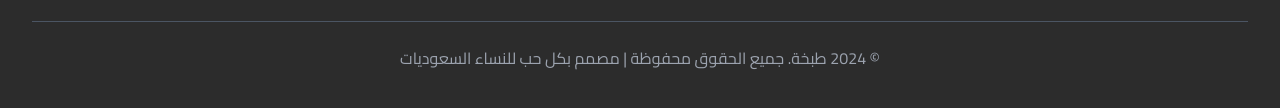
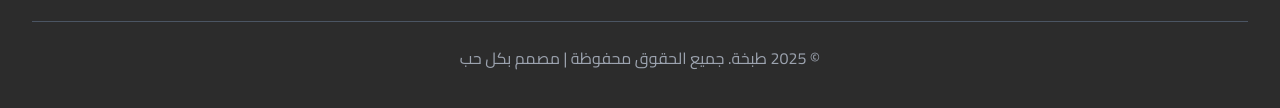
Before and after one commit to zirxis/tabkha, a plain HTML site: page chefs.html in a window 1280 px wide. Shown: the part 2113-2221 px from the top of the page. Drawn offline with nearby package versions, Linux system fonts and the light colour scheme.

Commit message:
Update chefs.html

```diff
--- a/chefs.html
+++ b/chefs.html
@@ -287,7 +287,7 @@
                 </p>
                 <div class="border-t border-gray-600 pt-6">
                     <p class="text-gray-400">
-                        © 2024 طبخة. جميع الحقوق محفوظة | مصمم بكل حب للنساء السعوديات
+                        © 2025 طبخة. جميع الحقوق محفوظة | مصمم بكل حب
                     </p>
                 </div>
             </div>
```
